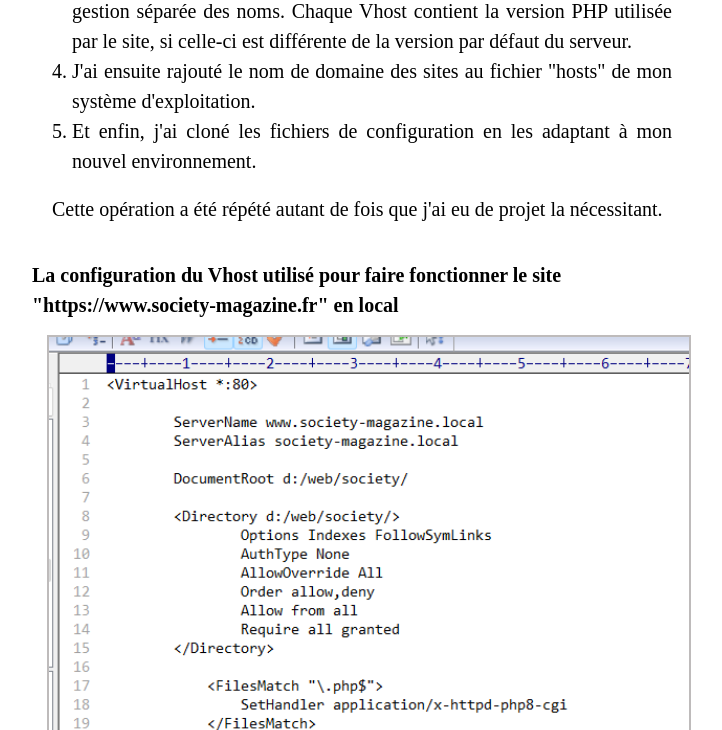
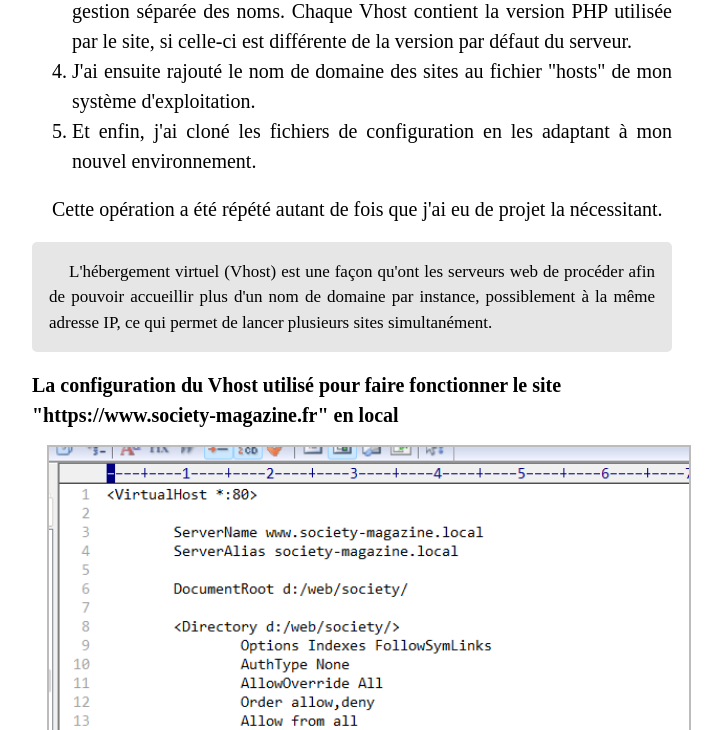
Before and after one commit to Aliciasaci/Rapport_stage, a PHP site: page /missions.php in a window 1280 px wide. Shown: the part 5770-6500 px from the top of the page, without its empty margins (288-1010 px from the left). Run offline with PHP 8.4, Linux system fonts and the light colour scheme.

Commit message:
mise à jour

```diff
--- a/index.php
+++ b/index.php
@@ -29,7 +29,7 @@
         <br /><br />
         <div id="main-content">
                 <section class="middle-section">
-                    <div class="third-section" style="margin-bottom: 30vh">
+                    <div class="third-section" style="margin-bottom: 25vh">
                         <h1 class="big-title">Remerciements</h1>
                         <p class="alinea">
                             Je tiens en premier lieu à remercier chaleureusement mon tuteur de stage Gilles FRANCOIS, ainsi qu'Aina RANDRIANARIJAONA pour m'avoir acceuilie au sein de l'équipe et m'avoir fait confiance pour la réalisation des projets.</p>
--- a/missions.php
+++ b/missions.php
@@ -152,6 +152,7 @@
                         <li>Et enfin, j'ai cloné les fichiers de configuration en les adaptant à mon nouvel environnement.</li>
                     </ol><br />
                     <p class="alinea">Cette opération a été répété autant de fois que j'ai eu de projet la nécessitant.</p><br />
+                    <p class="alinea def">L'hébergement virtuel (Vhost) est une façon qu'ont les serveurs web de procéder afin de pouvoir accueillir plus d'un nom de domaine par instance, possiblement à la même adresse IP, ce qui permet de lancer plusieurs sites simultanément.</p>
                     <br />
                     <b>La configuration du Vhost utilisé pour faire fonctionner le site "https://www.society-magazine.fr" en local</b>
                     <div class="figure">
@@ -198,7 +199,7 @@
                     </p>
                 </div>
                 <div class="projet">
-                    <h3 class="projet-title"><u>3.3.2  Mise en place d'un annuaire LDAP(Lightweight Directory Access Protocol)</u></h3>
+                    <h3 class="projet-title"><u>3.3.2 Mise en place d'un annuaire LDAP(Lightweight Directory Access Protocol)</u></h3>
                     <p class="alinea">L'une des missions les plus intéressantes que j'ai pu faire a été d'installer et de gérer un <a href="https://www.ionos.fr/digitalguide/serveur/know-how/ldap/">annuaire LDAP</a>, le but étant de mettre en place une <a href="https://www.okta.com/fr/blog/2021/02/single-sign-on-sso/">authentification SSO</a> pour l'un de nos outils de communication, <a href="https://mattermost.com">Mattermost</a>. Il suffirait ensuite d'avoir un compte SOGEST et de s'y connecter pour accéder à son instance Mattermost.</p>
 
                     <p class="alinea">Avant de pouvoir configurer le serveur LDAP et de créer l'annuaire, il est important de comprendre la technologie derrière et l'intérêt de l'utiliser dans notre cas.<br /><br />
@@ -303,7 +304,8 @@
                         </p><br />
                     </div>
                     <b class="title-etape-mission">Automatisation de l'import/export des données</b><br />
-                    <p class="alinea">Une fois nos données importées, il a fallu automatiser le processus, puisqu'à la moindre modification d'information par un utilisateur, il faudrait que ses informations soient mises à jour dans l'annuaire également. L'idée était d'exécuter le script d'import/export depuis un <b><a href="https://fr.wikipedia.org/wiki/Cron">cron</a></b> qui s'exécuterait à chaque fois qu'un utilisateur modifie ses informations.</p><br /><br />
+                    <p class="alinea">Une fois nos données importées, il a fallu automatiser le processus, puisqu'à la moindre modification d'information par un utilisateur, il faudrait que ses informations soient mises à jour dans l'annuaire également. L'idée était d'exécuter le script d'import/export depuis un <b><a href="https://fr.wikipedia.org/wiki/Cron">cron</a></b> qui s'exécuterait à chaque fois qu'un utilisateur modifie ses informations.</p><br />
+                    <p class="alinea def">Un cron est un programme qui permet d’exécuter automatiquement des scripts, commandes et logiciels selon des horaires fixes et à des dates précises. On peut par exemple, le programmer pour qu'il fasse la mise à jour des données d'un site toutes les heures ainsi libérer l'administrateur humain de la répétitivité de cette tâche.</p><br /><br />
 
                     <b class="title-etape-mission">La suite du projet</b><br />
                     <p class="alinea">L'implémentation de cette technologie avec Mattermost étant devenue payante, il n'est plus intéresssant pour nous d'y avoir recours. Cependant, celle-ci sera toujours utile pour d'éventuelles futures utilisations.</p>
--- a/style/style.css
+++ b/style/style.css
@@ -3,69 +3,102 @@
 @import url("https://fonts.googleapis.com/css2?family=Abril+Fatface&family=Alegreya+Sans:wght@300&family=Cormorant+Garamond:wght@300;600&family=Lora:wght@500&family=Old+Standard+TT&family=Pacifico&family=Poppins&family=Roboto+Mono:wght@500&family=Roboto:wght@300;400&family=Space+Mono&display=swap");
 body {
   padding: 0;
-  background-color: rgb(255, 255, 255);
+  background-color: white;
   margin: 0;
+  display: -webkit-box;
+  display: -ms-flexbox;
   display: flex;
+  -ms-flex-wrap: wrap;
       flex-wrap: wrap;
   font-weight: normal;
   position: relative;
 }
 
 #menu {
+  -ms-flex-preferred-size: 55%;
       flex-basis: 55%;
   padding-top: 10px;
 }
+
 #menu ul {
+  -ms-flex-preferred-size: 100%;
       flex-basis: 100%;
+  display: -webkit-box;
+  display: -ms-flexbox;
   display: flex;
+  -webkit-box-pack: justify;
+      -ms-flex-pack: justify;
           justify-content: space-between;
 }
+
 @media screen and (max-width: 900px) {
   #menu ul {
+    -webkit-box-orient: vertical;
+    -webkit-box-direction: normal;
+        -ms-flex-direction: column;
             flex-direction: column;
+    -webkit-box-align: center;
+        -ms-flex-align: center;
             align-items: center;
+    -webkit-box-pack: start;
+        -ms-flex-pack: start;
             justify-content: flex-start;
   }
 }
+
 #menu ul a {
   text-decoration: none;
-  color: rgb(255, 255, 255);
+  color: white;
 }
+
 @media screen and (max-width: 900px) {
   #menu ul a {
     margin: 0.5em;
   }
 }
+
 #menu ul a il span {
   color: #fe5f55;
 }
 
 header {
+  -ms-flex-preferred-size: 100%;
       flex-basis: 100%;
+  display: -webkit-box;
+  display: -ms-flexbox;
   display: flex;
+  -webkit-box-pack: center;
+      -ms-flex-pack: center;
           justify-content: center;
   background-color: #0f0f10;
+  -webkit-box-shadow: rgba(14, 30, 37, 0.12) 0px 2px 4px 0px, rgba(14, 30, 37, 0.32) 0px 2px 16px 0px;
           box-shadow: rgba(14, 30, 37, 0.12) 0px 2px 4px 0px, rgba(14, 30, 37, 0.32) 0px 2px 16px 0px;
 }
 
 main {
   margin: auto;
+  -ms-flex-preferred-size: 100%;
       flex-basis: 100%;
 }
+
 main .main-header {
+  -ms-flex-preferred-size: 100%;
       flex-basis: 100%;
   text-align: center;
   line-height: 1.4;
 }
+
 main .main-header span {
   font-size: 1.2em;
-  color: rgb(0, 0, 0);
+  color: black;
 }
+
 @media screen and (max-width: 900px) {
   main .main-header span {
     font-size: 1em;
   }
 }
+
 main .main-header #description-header {
   line-height: 60px;
   font-weight: 400;
@@ -73,94 +106,117 @@ main .main-header #description-header {
   text-align: center;
   color: white;
 }
+
 main .main-header #description-header span:first-child {
   font-size: 45px;
 }
+
 @media screen and (min-width: 481px) and (max-width: 900px) {
   main .main-header #description-header span:first-child {
     font-size: 35px;
   }
 }
+
 @media screen and (max-width: 480px) {
   main .main-header #description-header span:first-child {
     font-size: 25px;
   }
 }
+
 main .main-header #description-header span:nth-child(3) {
   font-size: 35px;
 }
+
 @media screen and (min-width: 481px) and (max-width: 900px) {
   main .main-header #description-header span:nth-child(3) {
     font-size: 25px;
   }
 }
+
 @media screen and (max-width: 480px) {
   main .main-header #description-header span:nth-child(3) {
     font-size: 20px;
   }
 }
+
 main .main-header #description-header span:nth-child(5) {
   font-size: 55px;
-  font-family: "Helvetica", "Arial", sans-serif;
+  font-family: "Helvetica",
+ "Arial",
+ sans-serif;
   font-weight: bold;
 }
+
 @media screen and (min-width: 481px) and (max-width: 900px) {
   main .main-header #description-header span:nth-child(5) {
     font-size: 35px;
   }
 }
+
 @media screen and (max-width: 480px) {
   main .main-header #description-header span:nth-child(5) {
     font-size: 30px;
   }
 }
+
 main .main-header #description-header span:nth-child(5) a {
   color: black;
 }
+
 main .main-header #description-header span:nth-child(5) a:hover {
   text-decoration: underline;
 }
+
 main #main-content {
   width: 50%;
   margin: auto;
   padding-top: 30px;
 }
+
 @media screen and (max-width: 480px) {
   main #main-content {
     width: 80%;
   }
 }
+
 @media screen and (min-width: 481px) and (max-width: 900px) {
   main #main-content {
     width: 80%;
   }
 }
+
 main #main-content img {
-  border: 2px solid rgb(190, 187, 187);
+  border: 2px solid #bebbbb;
   margin: 15px;
 }
+
 main .big-title {
   font-size: 40px;
   text-align: center;
   letter-spacing: 0em;
 }
+
 @media screen and (max-width: 480px) {
   main .big-title {
     font-size: 27px;
   }
 }
+
 @media screen and (min-width: 481px) and (max-width: 900px) {
   main .big-title {
     font-size: 33px;
   }
 }
+
 main h2 {
   color: #0f0f10;
   margin: 10px 0 10px 0;
 }
+
 main h3 {
   font-size: 1.3em;
 }
+
 main p,
 main ul,
 main ol,
@@ -171,6 +227,7 @@ main b {
   margin: 0;
   text-align: justify;
 }
+
 @media screen and (max-width: 480px) {
   main p,
   main ul,
@@ -180,6 +237,7 @@ main b {
     font-size: 1em;
   }
 }
+
 @media screen and (min-width: 481px) and (max-width: 900px) {
   main p,
   main ul,
@@ -191,8 +249,13 @@ main b {
 }
 
 .pagination-section {
+  display: -webkit-box;
+  display: -ms-flexbox;
   display: flex;
+  -webkit-box-pack: center;
+      -ms-flex-pack: center;
           justify-content: center;
+  -ms-flex-line-pack: center;
       align-content: center;
   margin: 2em 0 8em 0;
   text-decoration: none;
@@ -201,25 +264,30 @@ main b {
   height: -moz-fit-content;
   height: fit-content;
 }
+
 .pagination-section span {
   margin-right: 1em;
   padding-top: 25px;
 }
+
 @media screen and (max-width: 480px) {
   .pagination-section span {
     display: none;
   }
 }
+
 @media screen and (min-width: 481px) and (max-width: 900px) {
   .pagination-section span {
     padding-top: 15px;
   }
 }
+
 .pagination-section > img {
   border: none !important;
   width: 5%;
   cursor: pointer;
 }
+
 @media screen and (max-width: 480px) {
   .pagination-section > img {
     width: 15%;
@@ -229,19 +297,22 @@ main b {
 .appli {
   margin-top: 1.7em;
 }
+
 .appli h3 {
   margin-bottom: 5px;
 }
+
 .appli p {
   margin-top: 0;
 }
+
 .appli .title_link {
   text-decoration: none;
-  color: rgb(0, 0, 0);
+  color: black;
 }
 
 .code {
-  background-color: rgb(232, 231, 231);
+  background-color: #e8e7e7;
   border-radius: 2px;
   font-family: monospace;
   padding: 1em;
@@ -256,10 +327,17 @@ footer {
   height: 10vh;
   background-color: #0f0f10;
   color: white;
+  display: -webkit-box;
+  display: -ms-flexbox;
   display: flex;
+  -webkit-box-align: center;
+      -ms-flex-align: center;
           align-items: center;
+  -webkit-box-pack: center;
+      -ms-flex-pack: center;
           justify-content: center;
   font-size: 18px;
+  -webkit-box-shadow: rgba(14, 30, 37, 0.12) 0px 2px 4px 0px, rgba(14, 30, 37, 0.32) 0px 2px 16px 0px;
           box-shadow: rgba(14, 30, 37, 0.12) 0px 2px 4px 0px, rgba(14, 30, 37, 0.32) 0px 2px 16px 0px;
 }
 
@@ -280,12 +358,13 @@ hr {
 
 a {
   text-decoration: none;
-  color: rgb(32, 114, 191);
+  color: #2072bf;
 }
 
 .title_link {
   text-decoration: none;
 }
+
 .title_link:hover {
   text-decoration: underline;
 }
@@ -299,6 +378,7 @@ a {
   text-align: center;
   letter-spacing: 0em;
 }
+
 @media screen and (max-width: 900px) {
   .middle-title {
     font-size: 20px;
@@ -318,6 +398,7 @@ a {
   font-size: 1.2em;
   text-decoration: underline;
 }
+
 @media screen and (max-width: 900px) {
   .travail-title {
     font-size: 1em;
@@ -343,16 +424,30 @@ a {
 }
 
 .technos {
-  color: rgb(104, 104, 104);
+  color: #686868;
 }
 
 .annexes-content {
   width: 100%;
   margin: auto;
+  margin: 5em 0 8em 0;
 }
+
 .annexes-content h2 {
   text-align: center;
 }
+
 .annexes-content img {
   border: none !important;
-}/*# sourceMappingURL=style.css.map */
+}
+
+.def {
+  background-color: #e6e6e6;
+  width: -webkit-fit-content;
+  width: -moz-fit-content;
+  width: fit-content;
+  font-size: 17px;
+  border-radius: 5px;
+  padding: 1em;
+}
+/*# sourceMappingURL=style.css.map */
--- a/style/style.scss
+++ b/style/style.scss
@@ -304,6 +304,7 @@ a {
 .annexes-content {
     width: 100%;
     margin: auto;
+    margin: 5em 0 8em 0;
     h2 {
         text-align: center;
     }
@@ -312,13 +313,13 @@ a {
     }
 }
 
-// .def{
-//     background-color: rgb(230, 230, 230);
-//     width: fit-content;
-//     font-size: 17px;
-//     border-radius: 5px;
-//     padding : 1em;
-// }
+.def{
+    background-color: rgb(230, 230, 230);
+    width: fit-content;
+    font-size: 17px;
+    border-radius: 5px;
+    padding : 1em;
+}
 @import url("https://fonts.googleapis.com/css2?family=Open+Sans:wght@330&family=Roboto:wght@100&display=swap");
 @import url("https://fonts.googleapis.com/css2?family=Alegreya+Sans:wght@300&family=Cormorant+Garamond:wght@600;700&family=Lora:wght@500&family=Old+Standard+TT&family=Poppins&family=Roboto:wght@300;400&display=swap");
 @import url("https://fonts.googleapis.com/css2?family=Abril+Fatface&family=Alegreya+Sans:wght@300&family=Cormorant+Garamond:wght@300;600&family=Lora:wght@500&family=Old+Standard+TT&family=Pacifico&family=Poppins&family=Roboto+Mono:wght@500&family=Roboto:wght@300;400&family=Space+Mono&display=swap");
```
Also changed, not shown: annexes.php (+14 -9 lines), images/deroulement.png (added), 1 other file. Lines whose indentation alone changed are shown as unchanged.
